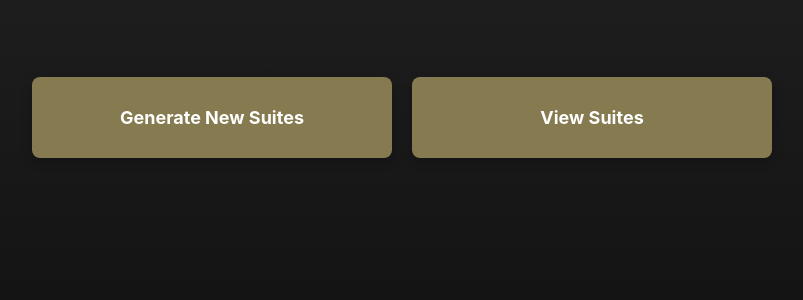
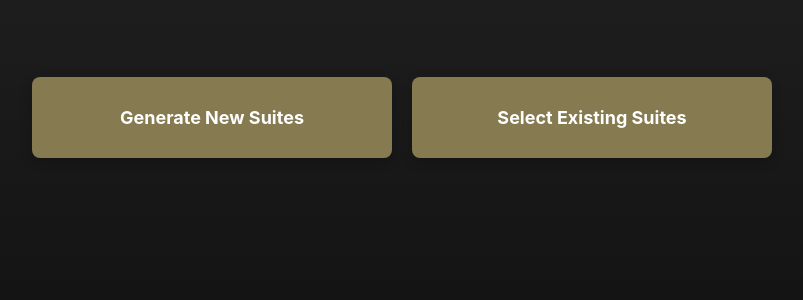
Before and after one commit to hishamikoo/Test-Suite-Generator, a Django app: page /home/ in a window 1280 px wide. Shown: the part 283-583 px from the top of the page, without its empty margins (238-1041 px from the left). Run offline with Django 3.2, Linux system fonts and the light colour scheme; parts of the project's set-up code (start-up, migrations or seed data) failed here and were passed over.

Commit message:
updated home.html button

```diff
--- a/test-generator/Kuwaitnet/test_suite/apps/tasks/Templates/home.html
+++ b/test-generator/Kuwaitnet/test_suite/apps/tasks/Templates/home.html
@@ -12,7 +12,7 @@
             </a>
         </button>
         <button class="button">
-            <a href="/display_suite/?page=1&rows_per_page=10" class="btn btn-redirect">View Suites
+            <a href="/display_suite/?page=1&rows_per_page=10" class="btn btn-redirect">Select Existing Suites
             </a>
         </button>
     </div>
```
